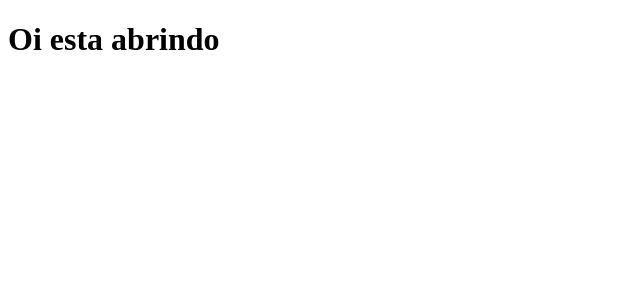
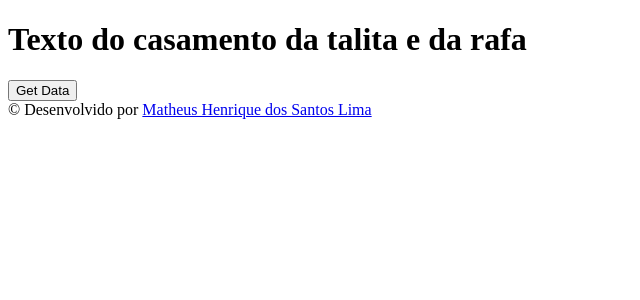
Before and after one commit to 1995-Matheus-Lima/TalitaERafaCasamento, a React (Create React App) app: page / in a window 1280 px wide. Shown: the top 300 px of the page, without its empty margins (0-640 px from the left). Built offline with nearby package versions, Linux system fonts and the light colour scheme.

Commit message:
inicializada a criação de componentes para executar o projeto e setando variavel de ambiente no REACT para ser utilizada ao buscarmos informações no banco de dados

```diff
--- a/src/App.js
+++ b/src/App.js
@@ -1,8 +1,14 @@
+import Footer from './components/Footer.js'
+import Header from './components/Header.js';
+import Presentes from './components/Presentes.js';
+import './index.css';
 
 function App() {
   return (
     <>
-    <h1>Oi esta abrindo</h1>
+      <Header texto ="Texto do casamento da talita e da rafa"/>
+      <Presentes/>
+      <Footer/>
     </>
   );
 }
--- /dev/null
+++ b/src/components/Footer.js
@@ -0,0 +1,11 @@
+import React  from "react";
+
+function Footer() {
+  return (
+    <>
+     <footer>© Desenvolvido por <a href="https://www.linkedin.com/in/matheus-henrique-275411151/" target={"_blank"}>Matheus Henrique dos Santos Lima</a></footer>
+    </>
+  );
+}
+
+export default Footer;
--- /dev/null
+++ b/src/components/Header.js
@@ -0,0 +1,9 @@
+import React from 'react'
+
+const Header = (props) => {
+  return (
+    <h1>{props.texto}</h1>
+  )
+}
+
+export default Header;
--- /dev/null
+++ b/src/components/Presentes.js
@@ -0,0 +1,15 @@
+import React from 'react';
+
+
+const Presentes = () => {
+    const [dados, setDados] = React.useState(null);
+    const handleClick = async() =>{
+        const response = await fetch(process.env.REACT_APP_API_URL).then(r => r.json());
+        console.log(response);
+    }
+  return (
+    <button onClick ={handleClick}>Get Data</button>
+  )
+}
+
+export default Presentes;
--- a/src/index.css
+++ b/src/index.css
@@ -0,0 +1,13 @@
+/*   --------- Colors -------- */
+.colorScale1 {color: #D9D6D0};
+.colorScale2 {color: #8C593B};
+.colorScale3 {color: #A68C7C};
+.colorScale4 {color: #592512};
+.colorScale5 {color: #8C3D20};
+
+/*  ---------- Estilos Gerais -------- */
+body{
+    background-color: blue;
+}
+
+/* ------------- Rodapé ------------- */
```
Also changed, not shown: start.txt (added), 2 other files (tests, documents, lock files or other folders).
